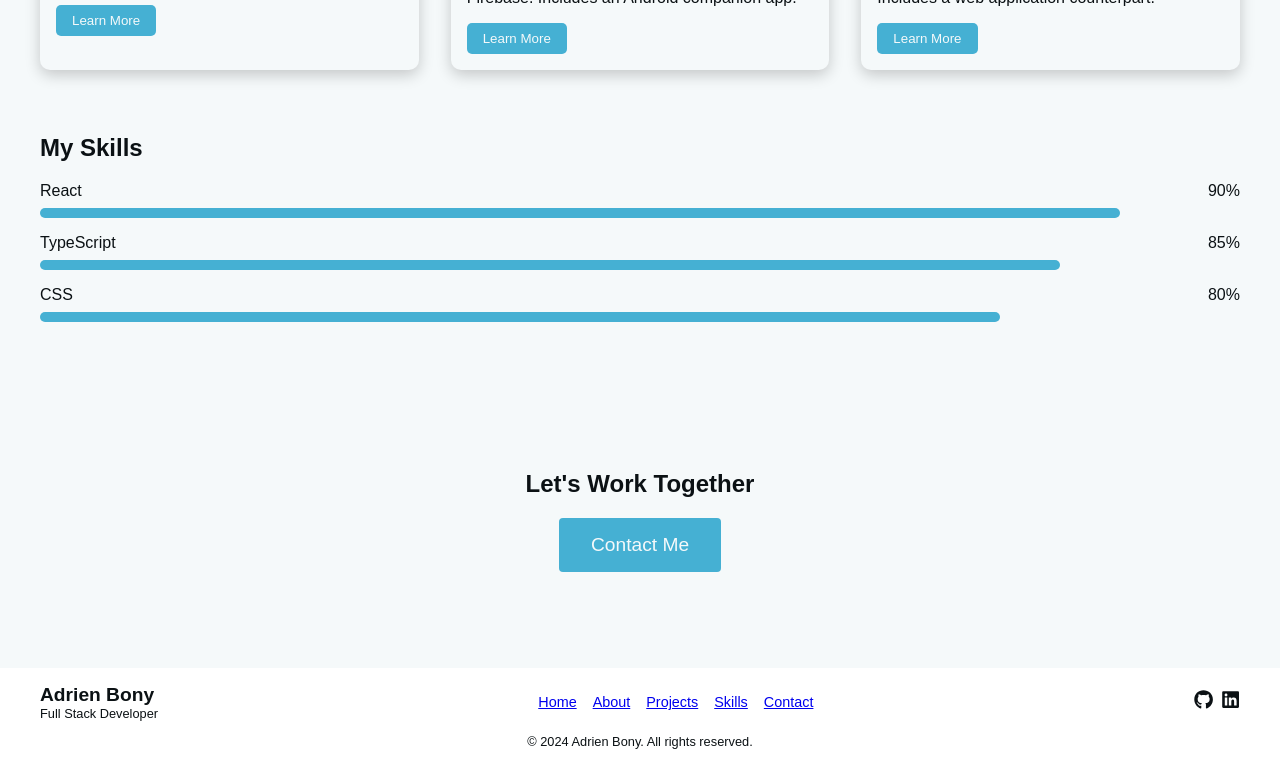
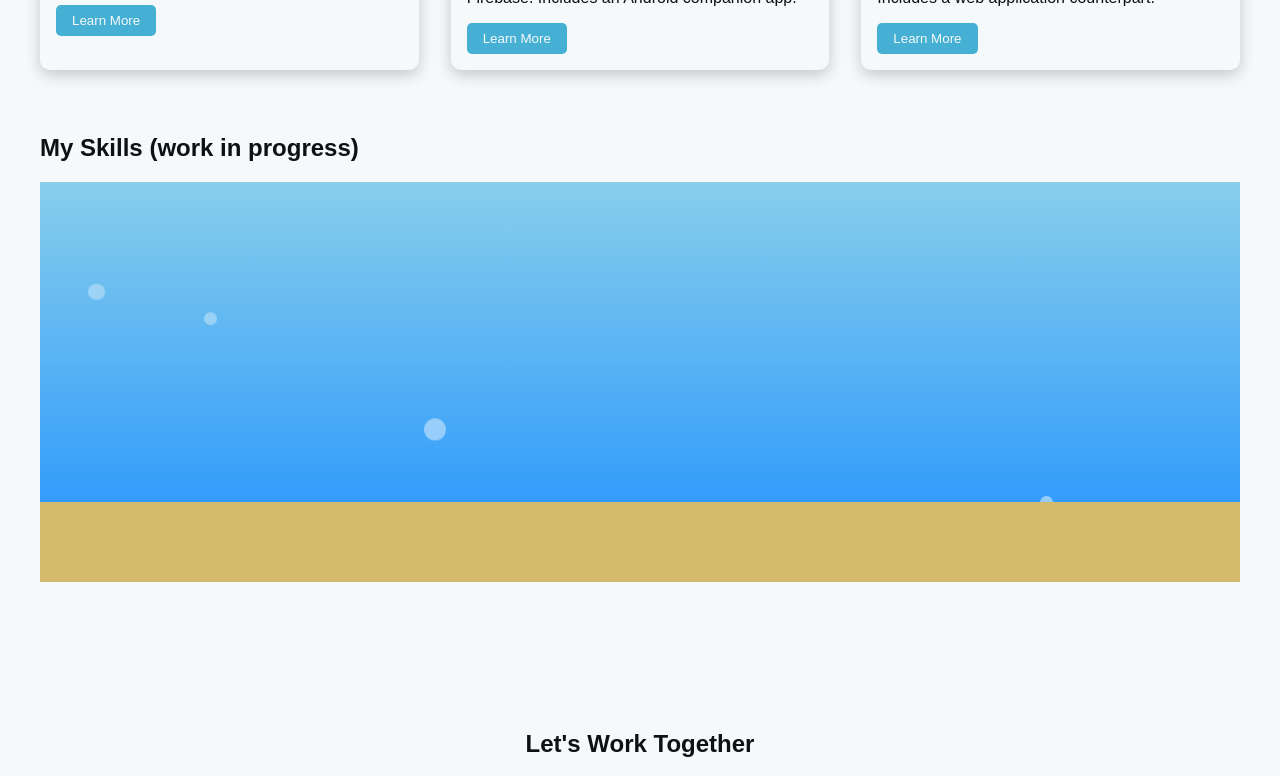
Before and after one commit to jehanvaire/my-portfolio, a React (Create React App) app: page / in a window 1280 px wide. Shown: the part 1040-1816 px from the top of the page. Built offline with nearby package versions, Linux system fonts and the light colour scheme.

Commit message:
Refactor modal components and styles; replace ModalProps with Modal, and enhance skills visualization with new SkillFishes component

```diff
--- a/src/components/common/ProjectCardDetailled.tsx
+++ b/src/components/common/ProjectCardDetailled.tsx
@@ -1,7 +1,7 @@
 import React, { useEffect, useState } from "react";
 import { motion, useAnimation } from "framer-motion";
 import { useTheme } from '../../ThemeContext';
-import Modal from './ModalProps';
+import Modal from './Modal';
 
 interface ProjectCardDetailedProps {
   title: string;
--- a/src/components/common/common.css
+++ b/src/components/common/common.css
@@ -44,8 +44,8 @@
 }
 
 .complementary-text {
-  font-style: italic;
   margin-bottom: 1rem;
+  white-space: pre-wrap;
 }
 
 .modal-technologies {
--- a/src/components/skills/SkillChart.tsx
+++ b/src/components/skills/SkillChart.tsx
@@ -52,15 +52,16 @@ const SkillChart: React.FC<SkillChartProps> = ({ skills }) => {
             initial={{ opacity: 0 }}
             animate={{ opacity: 1 }}
             transition={{ duration: 0.5, delay: index * 0.1 }}
-            style={{ minHeight: '200px', width: '60px' }}
           >
+            <div className="skill-info vertical">
+              <span>{skill.name}</span>
+            </div>
             <div className="skill-progress vertical">
               <motion.div
                 className="skill-progress-bar vertical"
                 initial={{ height: 0 }}
                 animate={{ height: `${skill.level}%` }}
                 transition={{ duration: 0.5, delay: index * 0.1 }}
-                style={{ alignSelf: 'flex-end', position: 'relative' }}
               >
                 {showBubbles && createBubbles(10)}
                 <motion.div
@@ -69,12 +70,9 @@ const SkillChart: React.FC<SkillChartProps> = ({ skills }) => {
                   animate={{ opacity: 1, y: 0 }}
                   transition={{ duration: 2, delay: index * 0.1 + 0.5 }}
                 >
-                  {skill.level}
+                  {skill.level}%
                 </motion.div>
               </motion.div>
-            </div>
-            <div className="skill-info vertical">
-              <span>{skill.name}</span>
             </div>
           </motion.div>
         ))}
--- /dev/null
+++ b/src/components/skills/SkillFishes.tsx
@@ -0,0 +1,56 @@
+import React, { useEffect, useState } from "react";
+import "./skills.css";
+
+const Bubbles: React.FC = () => {
+  const [bubbles, setBubbles] = useState<
+    { id: number; left: string; size: number; duration: number }[]
+  >([]);
+
+  useEffect(() => {
+    const interval = setInterval(() => {
+      setBubbles((prev) => [
+        ...prev,
+        {
+          id: Date.now(),
+          left: `${Math.random() * 100}%`,
+          size: Math.random() * 20 + 10,
+          duration: Math.random() * 3 + 2,
+        },
+      ]);
+    }, 500);
+
+    return () => clearInterval(interval);
+  }, []);
+
+  useEffect(() => {
+    const cleanupInterval = setInterval(() => {
+      setBubbles((prev) =>
+        prev.filter((bubble) => Date.now() - bubble.id < 5000)
+      );
+    }, 1000);
+
+    return () => clearInterval(cleanupInterval);
+  }, []);
+
+  return (
+    <div className="aquarium">
+      <div className="bubble-container">
+        {bubbles.map((bubble) => (
+          <div
+            key={bubble.id}
+            className="bubble"
+            style={{
+              left: bubble.left,
+              width: `${bubble.size}px`,
+              height: `${bubble.size}px`,
+              animation: `rise ${bubble.duration}s linear`,
+            }}
+          />
+        ))}
+      </div>
+      <div className="aquarium-ground"></div>
+    </div>
+  );
+};
+
+export default Bubbles;
--- a/src/components/skills/skills.css
+++ b/src/components/skills/skills.css
@@ -23,9 +23,9 @@
 
 .skill-chart-container {
   position: relative;
-  height: 250px;
+  height: 300px; /* Increased height to accommodate skill names */
   margin: 2rem 0;
-  overflow: hidden;
+  overflow: visible; /* Changed from hidden to visible */
   z-index: 1; /* Added a low z-index */
 }
 
@@ -37,7 +37,7 @@
   display: flex;
   justify-content: center;
   gap: 3rem;
-  padding-top: 20px;
+  padding-top: 40px;
 }
 
 .skills-content h2 {
@@ -47,17 +47,50 @@
 
 .skill-bar.vertical {
   display: flex;
-  flex-direction: column-reverse;
-  justify-content: flex-start;
-  height: 180px;
+  flex-direction: column;
+  height: 200px;
+  width: 60px;
+  position: relative;
+}
+
+.skill-info.vertical {
+  position: absolute;
+  top: -30px;
+  left: 50%;
+  transform: translateX(-50%);
+  text-align: center;
+  z-index: 3;
+  width: 100px;
+}
+
+.skill-info.vertical span {
+  font-size: 12px;
+  color: var(--text);
+  white-space: nowrap;
+  display: inline-block;
+  width: 100%;
+  opacity: 0;
+  animation: fadeInUp 0.5s ease forwards;
+}
+
+@keyframes fadeInUp {
+  from {
+    opacity: 0;
+    transform: translateY(20px);
+  }
+  to {
+    opacity: 1;
+    transform: translateY(0);
+  }
 }
 
 .skill-progress.vertical {
-  width: 60px;
-  height: 100%;
+  width: 100%;
+  height: 200px;
   display: flex;
   flex-direction: column;
   justify-content: flex-end;
+  margin-top: 0;
 }
 
 .skill-progress-bar.vertical {
@@ -65,11 +98,10 @@
   transition: height 0.5s ease-out;
   position: relative;
   overflow: hidden;
-  min-height: 20px;
   display: flex;
   flex-direction: column;
   align-items: center;
-  justify-content: flex-start;
+  justify-content: flex-end;
 }
 
 .bubble {
@@ -112,3 +144,63 @@
   justify-content: center;
   align-items: flex-start;
 }
+
+/* Aquarium styles */
+.aquarium {
+  position: relative;
+  width: 100%;
+  height: 50vh;
+  overflow: hidden;
+  background: linear-gradient(to bottom, #87CEEB, #1E90FF);
+  transition: background 0.3s ease;
+}
+
+[data-theme="dark"] .aquarium {
+  background: linear-gradient(to bottom, #1a3a4a, #0c2a3a);
+}
+
+.bubble-container {
+  position: absolute;
+  width: 100%;
+  height: 100%;
+  overflow: hidden;
+}
+
+.bubble {
+  position: absolute;
+  bottom: -30px;
+  border-radius: 50%;
+  background: rgba(255, 255, 255, 0.7);
+  opacity: 0.8;
+  transition: background 0.3s ease;
+}
+
+[data-theme="dark"] .bubble {
+  background: rgba(255, 255, 255, 0.4);
+}
+
+@keyframes rise {
+  0% {
+    transform: translateY(0);
+    opacity: 0.8;
+  }
+  100% {
+    transform: translateY(-100vh);
+    opacity: 0;
+  }
+}
+
+.aquarium-ground {
+  position: absolute;
+  bottom: 0;
+  left: 0;
+  right: 0;
+  height: 20%;
+  background-color: #d4ba6c;
+  overflow: hidden;
+  transition: background-color 0.3s ease;
+}
+
+[data-theme="dark"] .aquarium-ground {
+  background-color: #8a7642;
+}
--- a/src/pages/About/About.tsx
+++ b/src/pages/About/About.tsx
@@ -54,7 +54,7 @@ const About: React.FC = () => {
         >
           <h2>My Skills</h2>
           <div className="skills-grid">
-            {['React', 'TypeScript', 'CSS', 'HTML', 'Node.js', 'Git'].map((skill, index) => (
+            {['React', 'Angular', 'TypeScript', 'C#', 'Java', 'Git'].map((skill, index) => (
               <motion.div
                 key={skill}
                 className="skill-badge"
--- a/src/pages/Home/Home.tsx
+++ b/src/pages/Home/Home.tsx
@@ -2,7 +2,7 @@ import React from 'react';
 import SEO from '../../components/common/SEO';
 import { motion } from 'framer-motion';
 import ProjectCard from '../../components/home/ProjectCard';
-import SkillBar from '../../components/skills/SkillBarProps';
+import SkillFishes from '../../components/skills/SkillFishes';
 import { useTheme } from '../../ThemeContext';
 import moi from '../../assets/jehan.png';
 import '../../styles/global.css';
@@ -10,6 +10,7 @@ import './Home.css';
 import sudoku from '../../assets/sudoku.jpg';
 import event from '../../assets/events.jpg';
 import social from '../../assets/social-media.png';
+
 
 const Home: React.FC = () => {
   const { theme } = useTheme();
@@ -68,10 +69,27 @@ const Home: React.FC = () => {
         </section>
 
         <section className="skills">
-          <h2>My Skills</h2>
-          <SkillBar skill="React" percentage={90} />
-          <SkillBar skill="TypeScript" percentage={85} />
-          <SkillBar skill="CSS" percentage={80} />
+          <h2>My Skills (work in progress)</h2>
+          <SkillFishes
+          // skills={[
+          //   "React",
+          //   "TypeScript",
+          //   "HTML/CSS",
+          //   "Node.js",
+          //   "Git",
+            // "MongoDB",
+            // "PostgreSQL",
+            // "Python",
+            // "REST API",
+            // "MVC",
+            // "Web Development",
+            // "React Native",
+            // "C/C++",
+            // "Java",
+            // "C#",
+            // "JS/TS",
+          // ]}
+          />
         </section>
 
         <section className="cta">
--- a/src/pages/Projects/Projects.tsx
+++ b/src/pages/Projects/Projects.tsx
@@ -15,21 +15,21 @@ const projectsData = [
     description: "A Python project that solves Sudoku puzzles from images. Includes a Flutter mobile app and a Flask API. Uses OpenCV and TensorFlow.",
     technologies: ["Python", "Flutter", "Flask", "OpenCV", "TensorFlow"],
     image: sudoku,
-    complementaryText: "This project showcases the power of computer vision and machine learning in solving real-world puzzles."
+    complementaryText: "This project showcases the power of computer vision and machine learning in solving real-world puzzles. It uses OpenCV and TensorFlow to extract and analyze the image data, and then applies a Sudoku solver algorithm to solve the puzzle. The mobile app is built with Flutter and the API is powered by Flask. The app provides a user-friendly interface for solving Sudoku puzzles, and the API can be used to integrate the puzzle-solving functionality into other applications. \n(Note : The project is quite old, and was the first AI project I worked on. So the AI model will not be very accurate.)"
   },
   {
     title: "Event Management Website",
     description: "A web-based event management system using Google Maps API. Built with HTML/CSS/JavaScript and connected to Firebase. Includes an Android companion app.",
     technologies: ["HTML", "CSS", "JavaScript", "Firebase", "Google Maps API", "Android"],
     image: event,
-    complementaryText: "This full-stack project demonstrates the integration of various technologies to create a comprehensive event management solution."
+    complementaryText: "This full-stack project demonstrates the integration of various technologies to create a comprehensive event management solution. It uses HTML, CSS, JavaScript, Firebase, and Google Maps API to build a user-friendly interface for managing events. The Android app is built with Java and the Firebase database is used to store event information. \n(Note : This project was the first team project I worked on, so the code might not be the most efficient or well-structured.)"
   },
   {
     title: "Social Network Mobile App",
     description: "A mobile application combining features of LinkedIn and Instagram. Built with React Native, uses REST API, and follows MVC architecture. Includes a web application counterpart.",
     technologies: ["React Native", "REST API", "MVC", "Web Development"],
     image: social,
-    complementaryText: "This cross-platform project showcases my ability to create a cohesive user experience across mobile and web platforms."
+    complementaryText: "This cross-platform project showcases my ability to create a cohesive user experience across mobile and web platforms. It uses React Native to build the mobile app, and the REST API to fetch data from the web application. The mobile app also includes a counterpart web application, which allows users to view their social media profiles and interact with their friends."
   }
 ];
 
--- a/src/pages/Skills/Skills.tsx
+++ b/src/pages/Skills/Skills.tsx
@@ -11,7 +11,7 @@ const Skills: React.FC = () => {
 
   const skillCategories = [
     {
-      title: "Langages de programmation",
+      title: "Programming Languages",
       skills: [
         { name: "C/C++", level: 55 },
         { name: "Python", level: 65 },
@@ -22,7 +22,7 @@ const Skills: React.FC = () => {
       ]
     },
     {
-      title: "Outils de développement",
+      title: "Tools",
       skills: [
         { name: "Vue JS", level: 65 },
         { name: "Dot Net", level: 75 },
@@ -33,7 +33,7 @@ const Skills: React.FC = () => {
       ]
     },
     {
-      title: "Bases de données",
+      title: "Databases",
       skills: [
         { name: "PLSQL", level: 50 },
         { name: "MongoDB", level: 70 },
@@ -42,7 +42,7 @@ const Skills: React.FC = () => {
       ]
     },
     {
-      title: "Suite Office",
+      title: "Office Suite",
       skills: [
         { name: "Canva", level: 85 },
         { name: "Excel", level: 90 },
```
Also changed, not shown: src/assets/fish.png (added), src/components/common/Modal.tsx (renamed from src/components/common/ModalProps.tsx), src/components/skills/SkillBar.tsx (renamed from src/components/skills/SkillBarProps.tsx).
